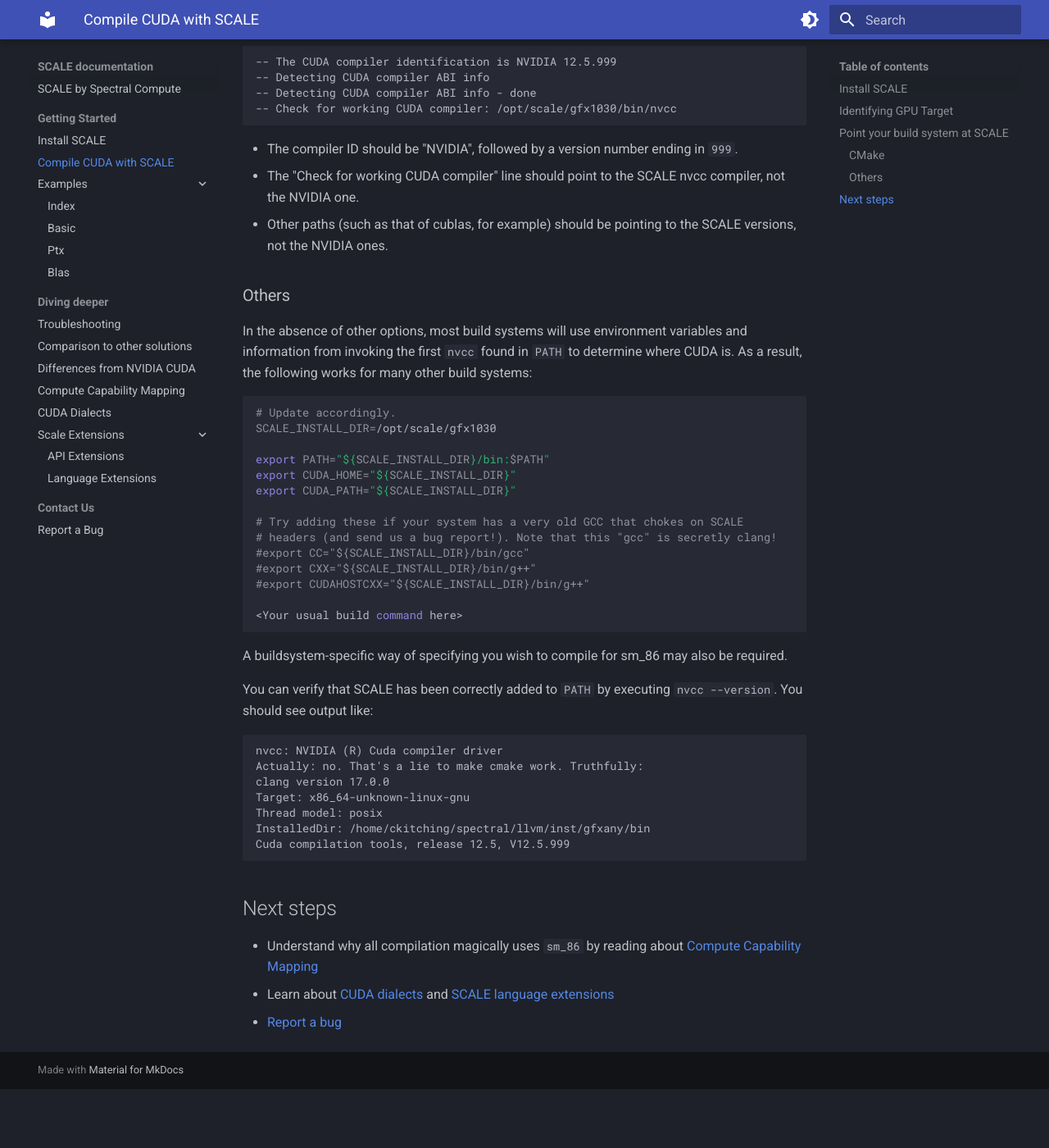
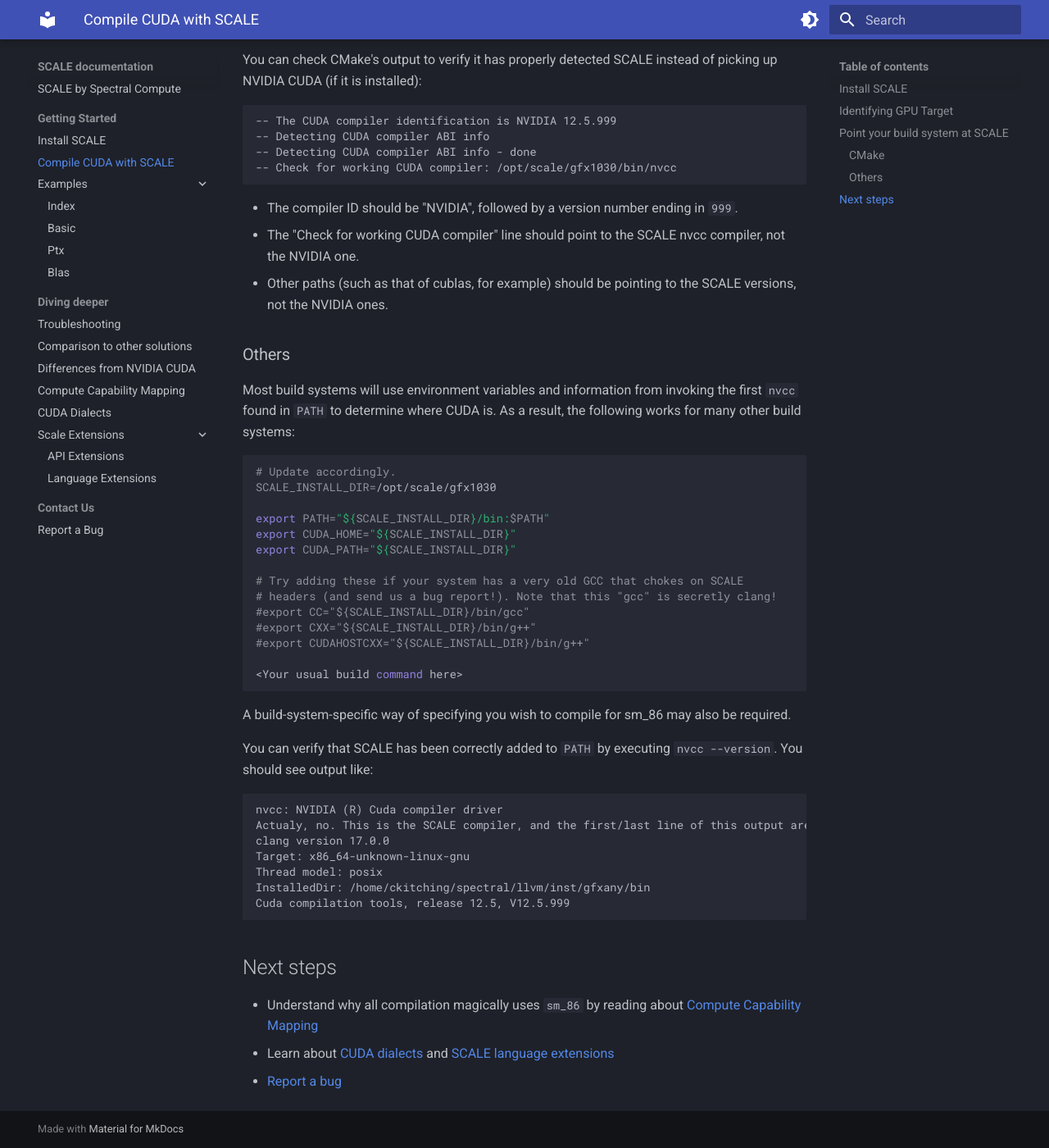
Before and after one commit to spectral-compute/scale-docs, an MkDocs documentation site: the page built from docs/manual/how-to-use.md, in a window 1280 px wide and 1400 px high, scrolled down 1923 px. Shown: the whole window at 82% size. Built offline with MkDocs 1.6.1 and Material for MkDocs 9.7.7, drawn with Linux system fonts in a browser that asks for light colours; before the commit the page ends 3251 px from its top, so only the background shows below that; some of the changed text lies outside the part shown.

Commit message:
Slightly improve wording

````diff
--- a/docs/manual/how-to-use.md
+++ b/docs/manual/how-to-use.md
@@ -70,8 +70,13 @@ variable you have set to such a path (for example:
 
 ### CMake
 
-In most cases, it is sufficient to add `${SCALE_PATH}/bin` to the start of
-`PATH`, and add these two arguments to your `cmake` invocation:
+Add SCALE's `nvcc` first in `PATH`:
+
+```bash
+expot PATH=${SCALE_PATH}/bin
+```
+
+Then add these two arguments to your `cmake` invocation:
 
 ```
 # Replace with the path to your SCALE install, followed by the name of the
@@ -104,10 +109,9 @@ picking up NVIDIA CUDA (if it is installed):
 
 ### Others
 
-In the absence of other options, most build systems will use environment
-variables and information from invoking the first `nvcc` found in `PATH` to
-determine where CUDA is. As a result, the following works for many other
-build systems:
+Most build systems will use environment variables and information from invoking
+the first `nvcc` found in `PATH` to determine where CUDA is. As a result,
+the following works for many other build systems:
 
 ```bash
 # Update accordingly.
@@ -126,7 +130,7 @@ export CUDA_PATH="${SCALE_INSTALL_DIR}"
 <Your usual build command here>
 ```
 
-A buildsystem-specific way of specifying you wish to compile for sm_86 may
+A build-system-specific way of specifying you wish to compile for sm_86 may
 also be required.
 
 You can verify that SCALE has been correctly added to `PATH` by executing
@@ -134,7 +138,7 @@ You can verify that SCALE has been correctly added to `PATH` by executing
 
 ```
 nvcc: NVIDIA (R) Cuda compiler driver
-Actually: no. That's a lie to make cmake work. Truthfully:
+Actualy, no. This is the SCALE compiler, and the first/last line of this output are lies to make CMake work.
 clang version 17.0.0
 Target: x86_64-unknown-linux-gnu
 Thread model: posix
````
